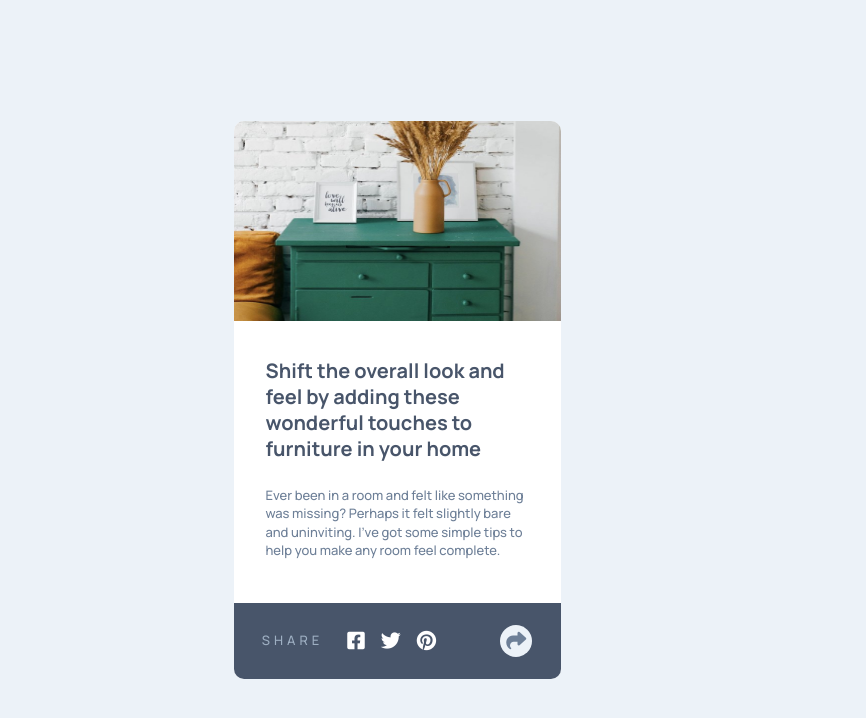
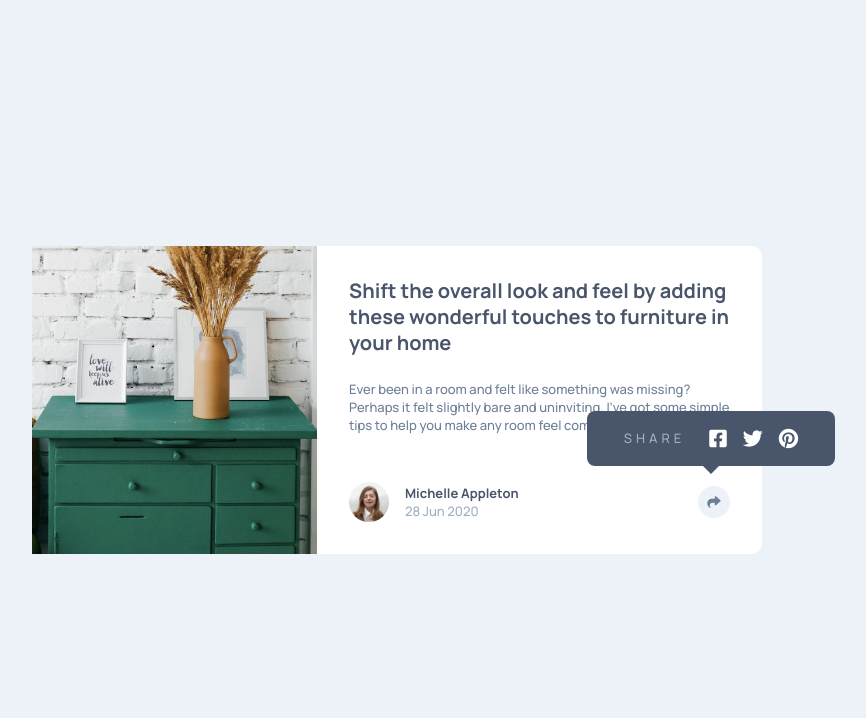
Before and after one commit to pattcaroline/frontend-mentor, a plain HTML site: page week9/article-preview-component-master/index.html in a window 1280 px wide. Both pictures are taken after a click on the button "Share article". Shown: the whole page, without its empty margins (243-1109 px from the left). Drawn offline with Linux system fonts and the light colour scheme.

Commit message:
Add files via upload

```diff
--- a/week9/article-preview-component-master/index.html
+++ b/week9/article-preview-component-master/index.html
@@ -42,7 +42,7 @@
           </p>
         </div>
 
-        <div class="card-footer visible">
+        <div class="card-footer">
           <div class="profile">
             <div class="profile-picture"></div>
             <div class="name-date">
@@ -53,8 +53,6 @@
           <button class="share-btn" aria-label="Share article">
             <i class="fa-solid fa-share" aria-hidden="true"></i>
           </button>
-        </div>
-      </div>
           <div class="share-overlay">
             <div class="share-actions">
               <p>share</p>
@@ -69,6 +67,8 @@
             </button>
           </div>
         </div>
+      </div>
+    </div>
     <script src="script.js"></script>
   </body>
 </html>
--- a/week9/article-preview-component-master/styles.css
+++ b/week9/article-preview-component-master/styles.css
@@ -82,6 +82,7 @@ body {
   justify-content: space-between;
   gap: 64px;
   margin-top: 48px;
+  position: static;
 }
 
 .profile {
@@ -110,7 +111,6 @@ body {
   font-weight: var(--bold);
   font-size: 13px;
   line-height: 1.4;
-  /* margin-bottom: 0.12%; */
   color: var(--grey-900);
 }
 
@@ -118,7 +118,6 @@ body {
   font-weight: var(--medium);
   font-size: 13px;
   line-height: 1.4;
-  /* margin-bottom: 0.12%; */
   color: var(--grey-400);
 }
 
@@ -136,6 +135,8 @@ body {
 .share-btn i {
   color: var(--grey-500);
 }
+
+/********* STYLING FOR SHARE BUTTON ACTIVE  ******/
 
 .share-overlay {
   display: flex;
@@ -201,3 +202,63 @@ body {
   opacity: 1;
   pointer-events: auto;
 }
+
+@media (min-width: 768px) {
+  .container {
+    display: flex;
+    flex-direction: row;
+    width: 608px;
+    overflow: visible;
+  }
+
+  .content {
+    align-items: stretch;
+  }
+
+  .card-image {
+    height: 100%;
+    width: 229px;
+    object-fit: cover;
+  }
+
+  .card-footer {
+    position: relative;
+  }
+
+  .share-overlay {
+    position: absolute;
+    bottom: calc(100% + 16px);
+    /* positioning the share-overalay on top of the share button */
+    right: -105px;
+    left: auto;
+    width: 248px;
+    height: 55px;
+    border-radius: 8px;
+    gap: 16px;
+  }
+
+  .share-overlay::after {
+    content: "";
+    position: absolute;
+    bottom: -8px;
+    width: 0;
+    height: 0;
+    /* Creating the bottom arrow of the div */
+    border-left: 8px solid transparent;
+    border-right: 8px solid transparent;
+    border-top: 8px solid var(--grey-900);
+  }
+
+  .share-btn-active {
+    display: none;
+  }
+}
+
+@media (min-width: 1024px) {
+  .container {
+    width: 730px;
+  }
+  .card-image {
+    width: 285px;
+  }
+}
```
Lines whose indentation alone changed are shown as unchanged.
